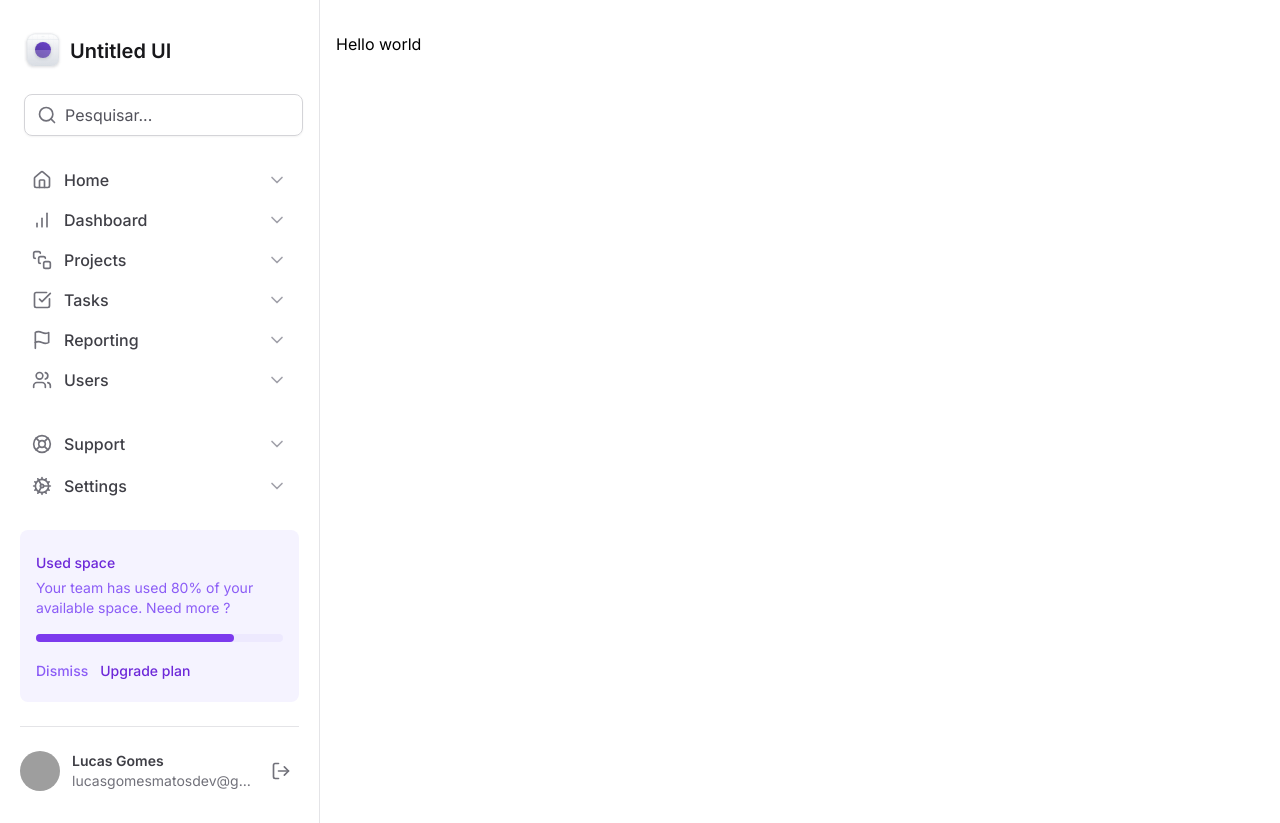
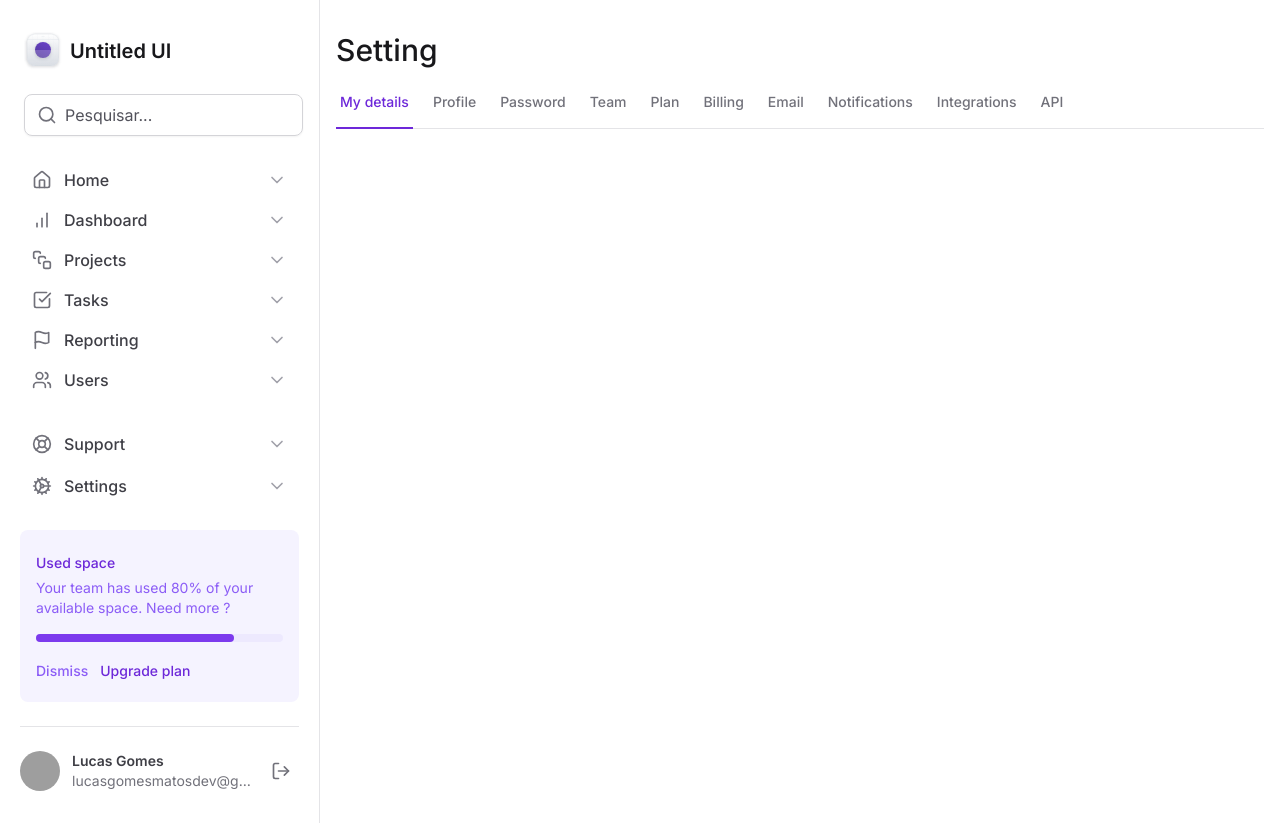
Before and after one commit to lucasgomesmatos/tailwind-next, a Next.js app: page / in a window 1280 px wide. Built offline with nearby package versions, Linux system fonts and the light colour scheme; grey boxes are pictures that could not be loaded.

Commit message:
feat: tabs

```diff
--- a/package.json
+++ b/package.json
@@ -9,6 +9,7 @@
     "lint": "next lint"
   },
   "dependencies": {
+    "@radix-ui/react-tabs": "^1.1.1",
     "clsx": "^2.1.1",
     "lucide-react": "^0.452.0",
     "next": "14.2.14",
--- a/src/app/layout.tsx
+++ b/src/app/layout.tsx
@@ -17,7 +17,7 @@
   children: React.ReactNode
 }>) {
   return (
-    <html lang="pt-BR">
+    <html lang="pt-BR" className="antialiased">
       <body className={cn(inter.className)}>
         <div className="grid min-h-screen grid-cols-app">
           <Sidebar />
--- a/src/app/page.tsx
+++ b/src/app/page.tsx
@@ -1,3 +1,10 @@
+import { SettingsTabs } from '@/components/settings-tabs'
+
 export default function Home() {
-  return <div>Hello world</div>
+  return (
+    <>
+      <h1 className="text-3xl font-medium text-zinc-900">Setting</h1>
+      <SettingsTabs />
+    </>
+  )
 }
--- /dev/null
+++ b/src/components/settings-tabs/index.tsx
@@ -0,0 +1,34 @@
+'use client'
+
+import * as Tabs from '@radix-ui/react-tabs'
+import { useState } from 'react'
+import { TabItem } from './tab-item'
+
+export const SettingsTabs = () => {
+  const [currentValue, setCurrentValue] = useState('tab1')
+
+  return (
+    <Tabs.Root defaultValue="tab1" onValueChange={setCurrentValue}>
+      <Tabs.List className="mt-6 flex w-full items-center gap-4 border-b border-zinc-200">
+        <TabItem
+          title="My details"
+          value="tab1"
+          isSelect={currentValue === 'tab1'}
+        />
+        <TabItem
+          title="Profile"
+          value="tab2"
+          isSelect={currentValue === 'tab2'}
+        />
+        <TabItem title="Password" value="tab3" />
+        <TabItem title="Team" value="tab4" />
+        <TabItem title="Plan" value="tab5" />
+        <TabItem title="Billing" value="tab6" />
+        <TabItem title="Email" value="tab7" />
+        <TabItem title="Notifications" value="tab8" />
+        <TabItem title="Integrations" value="tab9" />
+        <TabItem title="API" value="tab9" />
+      </Tabs.List>
+    </Tabs.Root>
+  )
+}
--- /dev/null
+++ b/src/components/settings-tabs/tab-item.tsx
@@ -0,0 +1,21 @@
+import * as Tabs from '@radix-ui/react-tabs'
+
+interface TabItemProps {
+  value: string
+  title: string
+  isSelect?: boolean
+}
+
+export const TabItem = ({ title, value, isSelect = false }: TabItemProps) => {
+  return (
+    <Tabs.Trigger
+      value={value}
+      className="relative px-1 pb-4 text-sm font-medium text-zinc-500 hover:text-violet-700 data-[state=active]:text-violet-700"
+    >
+      <span>{title}</span>
+      {isSelect && (
+        <span className="absolute -bottom-px left-0 right-0 h-0.5 bg-violet-700" />
+      )}
+    </Tabs.Trigger>
+  )
+}
```
Also changed, not shown: 1 other file (tests, documents, lock files or other folders).
